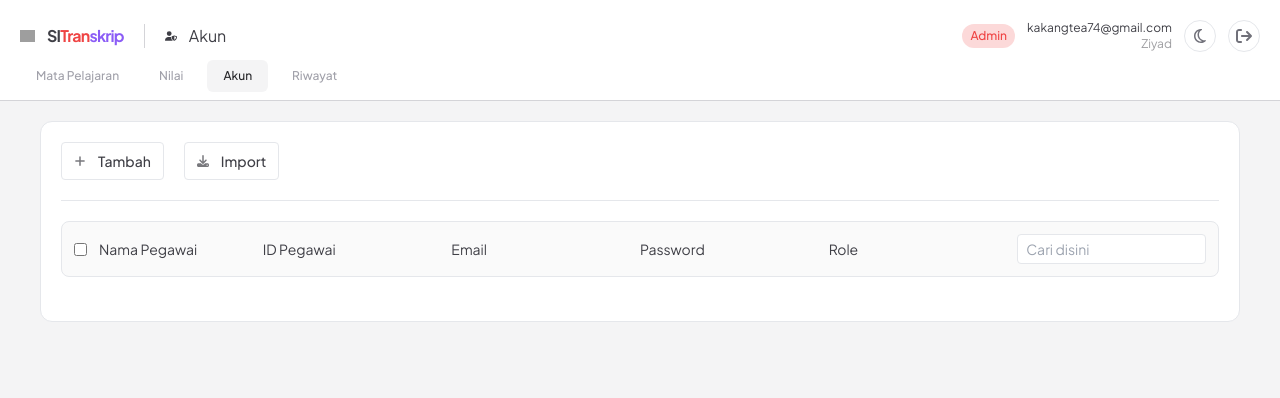
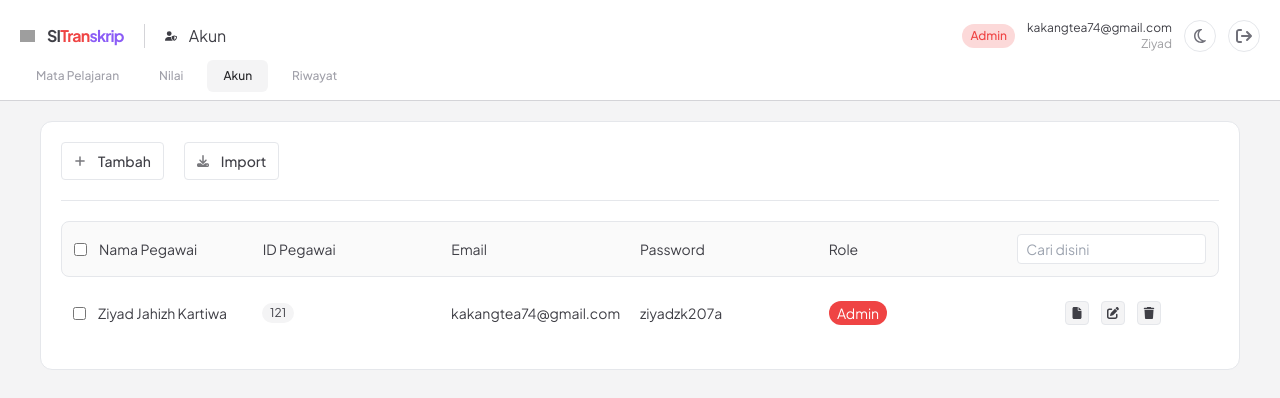
Before and after one commit to ZiyadZK/transkrippu-web, a Next.js app: page /akun in a window 1280 px wide. Shown: the top 398 px of the page. Built offline with nearby package versions, Linux system fonts and the light colour scheme; grey boxes are pictures that could not be loaded.

Commit message:
layouting akun page

```diff
--- a/src/app/akun/page.jsx
+++ b/src/app/akun/page.jsx
@@ -1,7 +1,7 @@
 'use client'
 
 import MainLayoutPage from "@/components/mainLayout"
-import { faDownload, faPlus } from "@fortawesome/free-solid-svg-icons"
+import { faDownload, faEdit, faFile, faPlus, faTrash } from "@fortawesome/free-solid-svg-icons"
 import { FontAwesomeIcon } from "@fortawesome/react-fontawesome"
 
 export default function AkunPage() {
@@ -40,7 +40,42 @@ export default function AkunPage() {
                         <input type="text" className="w-full dark:bg-zinc-900 bg-white px-2 py-1 rounded border dark:border-zinc-700" placeholder="Cari disini" />
                     </div>
                 </div>
-                <div className="py-3 relative overflow-auto"></div>
+                <div className="py-3 relative overflow-auto w-full max-h-[500px]">
+                    <div className="grid grid-cols-12 p-3 rounded-lg hover:bg-zinc-50 dark:hover:bg-zinc-800 ease-out duration-300">
+                        <div className="col-span-7 md:col-span-2 flex items-center gap-3">
+                            <input type="checkbox" className="cursor-pointer" />
+                            Ziyad Jahizh Kartiwa
+                        </div>
+                        <div className="col-span-2 hidden md:flex items-center gap-3">
+                            <p className="px-2 py-0.5 rounded-full dark:bg-zinc-700 text-xs bg-zinc-100">
+                                121
+                            </p>
+                        </div>
+                        <div className="col-span-2 hidden md:flex items-center gap-3">
+                            kakangtea74@gmail.com
+                        </div>
+                        <div className="col-span-2 hidden md:flex items-center gap-3">
+                            ziyadzk207a
+                        </div>
+                        <div className="col-span-2 hidden md:flex items-center gap-3">
+                            <p className="px-2 py-0.5 rounded-full bg-red-500 text-white dark:bg-red-500/10 dark:text-red-500">
+                                Admin
+                            </p>
+                        </div>
+                        <div className="col-span-5 md:col-span-2 flex items-center justify-center gap-3">
+                            <button type="button" className="w-6 h-6 rounded border dark:border-zinc-700 bg-zinc-100 dark:bg-zinc-800 flex items-center justify-center hover:border-blue-500 dark:hover:border-blue-500/50 hover:bg-blue-100 dark:hover:bg-blue-500/10 hover:text-blue-600 dark:hover:text-blue-500 ease-out duration-200">
+                                <FontAwesomeIcon icon={faFile} className="w-3 h-3 text-inherit" />
+                            </button>
+                            <button type="button" className="w-6 h-6 rounded border dark:border-zinc-700 bg-zinc-100 dark:bg-zinc-800 flex items-center justify-center hover:border-amber-500 dark:hover:border-amber-500/50 hover:bg-amber-100 dark:hover:bg-amber-500/10 hover:text-amber-600 dark:hover:text-amber-500 ease-out duration-200">
+                                <FontAwesomeIcon icon={faEdit} className="w-3 h-3 text-inherit" />
+                            </button>
+                            <button type="button" className="w-6 h-6 rounded border dark:border-zinc-700 bg-zinc-100 dark:bg-zinc-800 flex items-center justify-center hover:border-red-500 dark:hover:border-red-500/50 hover:bg-red-100 dark:hover:bg-red-500/10 hover:text-red-600 dark:hover:text-red-500 ease-out duration-200">
+                                <FontAwesomeIcon icon={faTrash} className="w-3 h-3 text-inherit" />
+                            </button>
+                        </div>
+                    </div>
+
+                </div>
             </div>
         </MainLayoutPage>
     )
```
